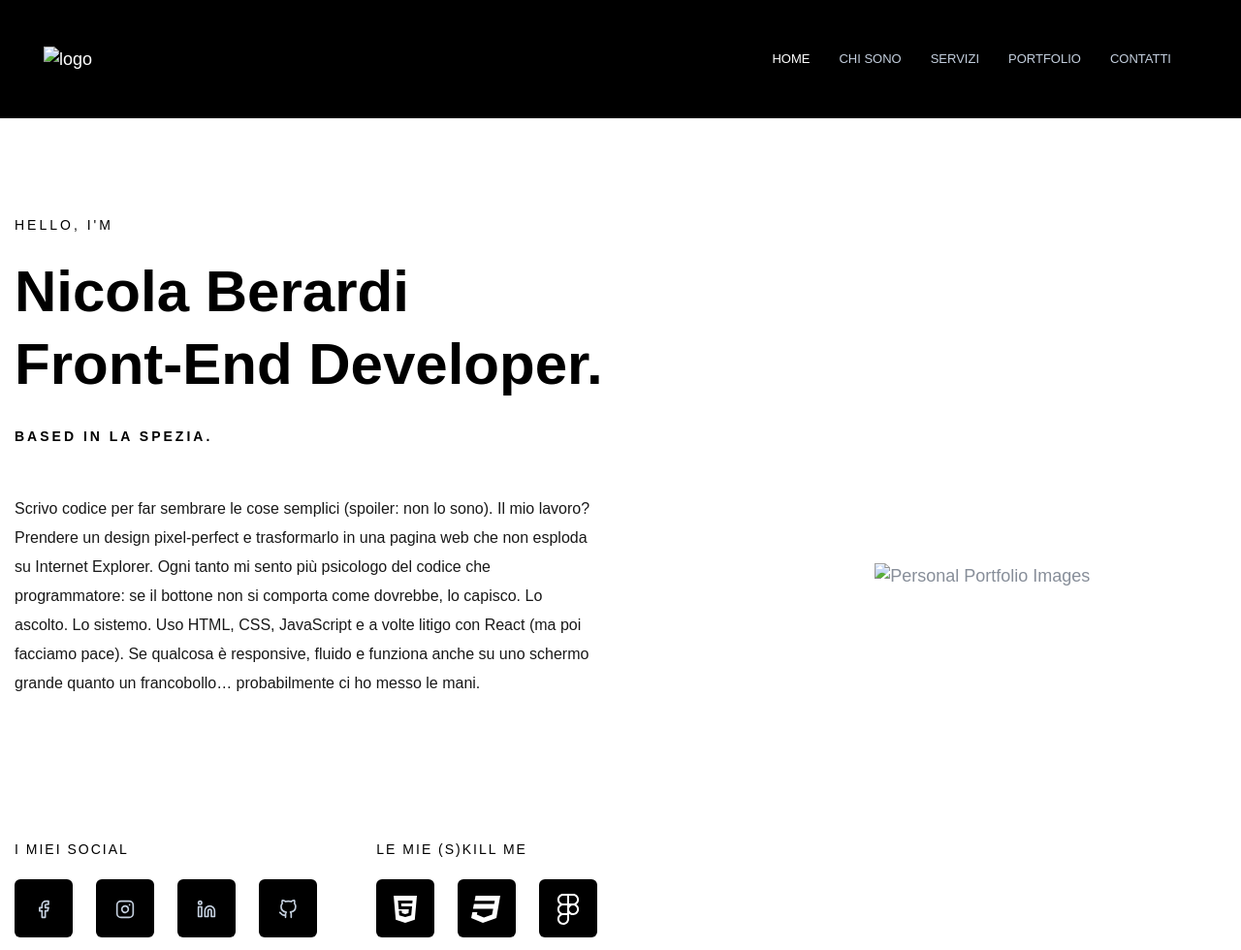
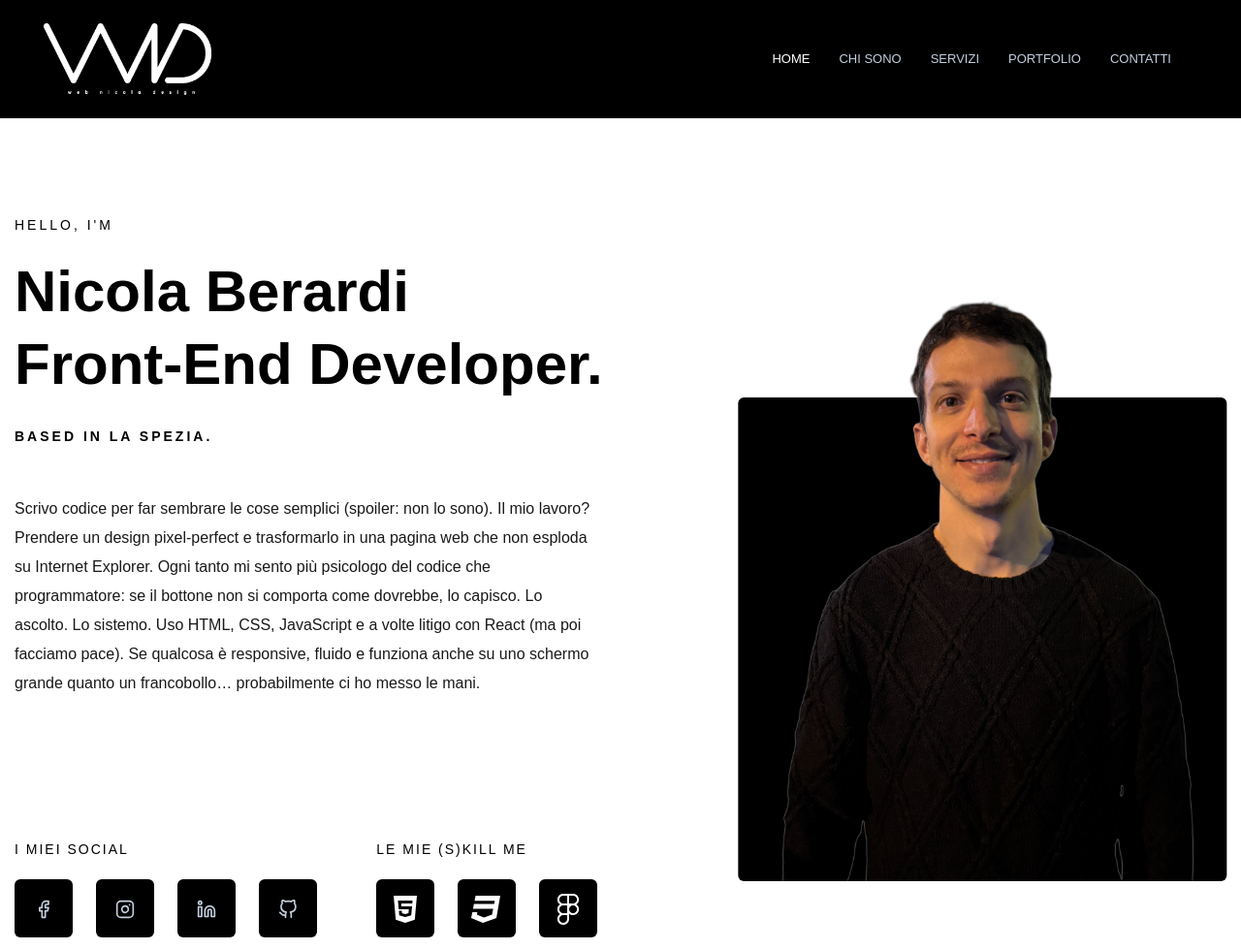
Before and after one commit to NicolaWebDevelop/NicolaWebDeveloper, a plain HTML site: page index.html in a window 1280 px wide. Shown: the top 980 px of the page at 97% size. Drawn offline with nearby package versions, Linux system fonts and the light colour scheme; files whose address does not match are found by name.

Commit message:
Update index.html

```diff
--- a/index.html
+++ b/index.html
@@ -50,7 +50,7 @@ publicKey: "wjNhjw3fZZ_2CYTYb",
                 <div class="header-left">
                     <div class="logo">
                         <a href="#home">
-                            <img src="assets/images/logo/WebNicolaDesignW.png" alt="logo">
+                            <img src="images/logo/WebNicolaDesignW.png" alt="logo">
                         </a>
                     </div>
                 </div>
@@ -95,7 +95,7 @@ publicKey: "wjNhjw3fZZ_2CYTYb",
             <div class="menu-top">
                 <div class="menu-header">
                     <a class="logo" href="#home">
-                        <img src="assets/images/logo/WebNicolaDesignW.png" style="width: 250px;" alt="Personal Portfolio">
+                        <img src="images/logo/WebNicolaDesignW.png" style="width: 250px;" alt="Personal Portfolio">
                     </a>
                 </div>
             </div>
@@ -205,7 +205,7 @@ publicKey: "wjNhjw3fZZ_2CYTYb",
                         <div class="order-1 order-lg-2 col-lg-5">
                             <div class="thumbnail">
                                 <div class="inner">
-                                    <img src="assets/images/slider/Nicola.png" alt="Personal Portfolio Images">
+                                    <img src="images/slider/Nicola.png" alt="Personal Portfolio Images">
                                 </div>
                             </div>
                         </div>
@@ -269,7 +269,7 @@ publicKey: "wjNhjw3fZZ_2CYTYb",
                             <div class="order-1 order-lg-2 col-lg-5">
                                 <div class="thumbnail">
                                     <div class="inner">
-                                        <img src="assets/images/slider/Nicola.png" alt="Personal Portfolio Images">
+                                        <img src="images/slider/Nicola.png" alt="Personal Portfolio Images">
                                     </div>
                                 </div>
                             </div>
@@ -662,7 +662,7 @@ publicKey: "wjNhjw3fZZ_2CYTYb",
                         <div class="rn-portfolio" data-toggle="modal" data-target="#exampleModalCenterr">
                             <div class="inner">
                                 <div class="thumbnail" style="overflow: auto; height: 200px; cursor: pointer;">
-                                        <img src="assets/images/portfolio/Grafica/GraphicDesign.png"  style="height:156px;" alt="Personal Portfolio Images">
+                                        <img src="images/portfolio/Grafica/GraphicDesign.png"  style="height:156px;" alt="Personal Portfolio Images">
                                     </a>
                                 </div>
                                 <div class="content">
@@ -679,7 +679,7 @@ publicKey: "wjNhjw3fZZ_2CYTYb",
                                             <div class="rn-portfolio" data-toggle="modal" data-target="#ee">
                                                 <div class="inner">
                                                     <div class="thumbnail" style="overflow: auto; height: 200px;">
-                                                            <img src="assets/images/portfolio/SitiWeb/computer-4795762_1280.jpg"  style="height:156px; cursor: pointer;" alt="Personal Portfolio Images">
+                                                            <img src="images/portfolio/SitiWeb/computer-4795762_1280.jpg"  style="height:156px; cursor: pointer;" alt="Personal Portfolio Images">
                                                     </div>
                                                     <div class="content">
                                                         <div class="category-info">
```
